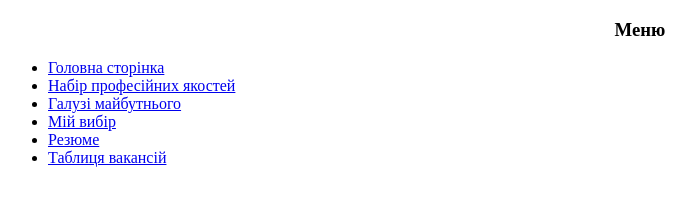
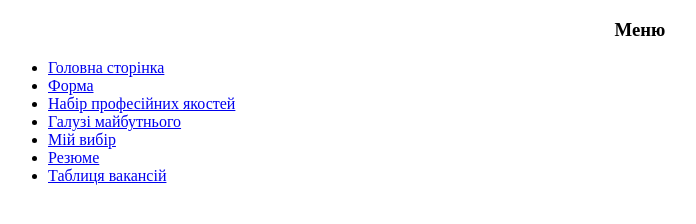
Before and after one commit to Ann2063/Ann2063, a plain HTML site: page menu.html in a window 1280 px wide. Shown: the whole page, without its empty margins (0-696 px from the left). Drawn offline with Linux system fonts and the light colour scheme.

Commit message:
Update menu.html

```diff
--- a/menu.html
+++ b/menu.html
@@ -8,6 +8,7 @@
 	<h3 align="center">Меню
 	</h3>
 	<ul><li><a href="first.html" target="main">Головна сторінка</a></li>
+		<li><a href="форма.html" target="main">Форма</a></li>
 		<li><a href="1.html" target="main">Набір професійних якостей</a></li>
 	<li><a href="2.html" target="main">Галузі майбутнього</a></li>
 	<li><a href="3.html" target="main">Мій вибір</a></li>
```
